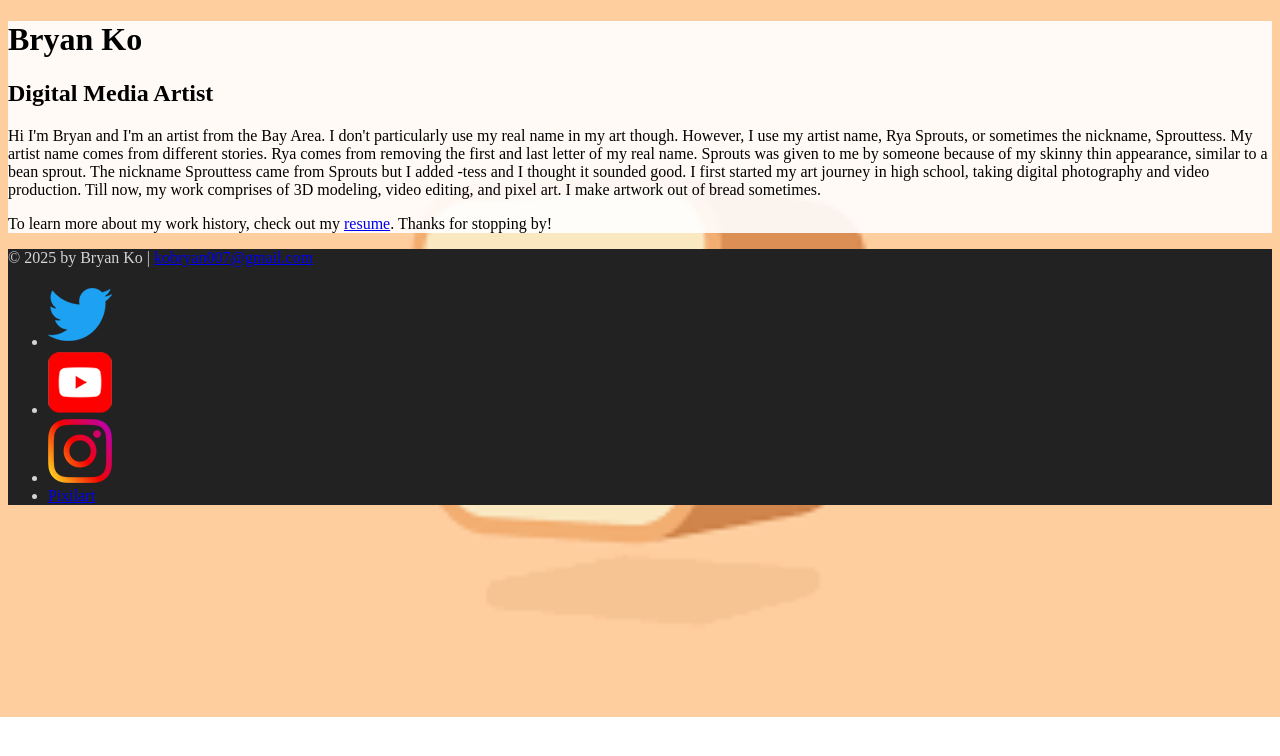
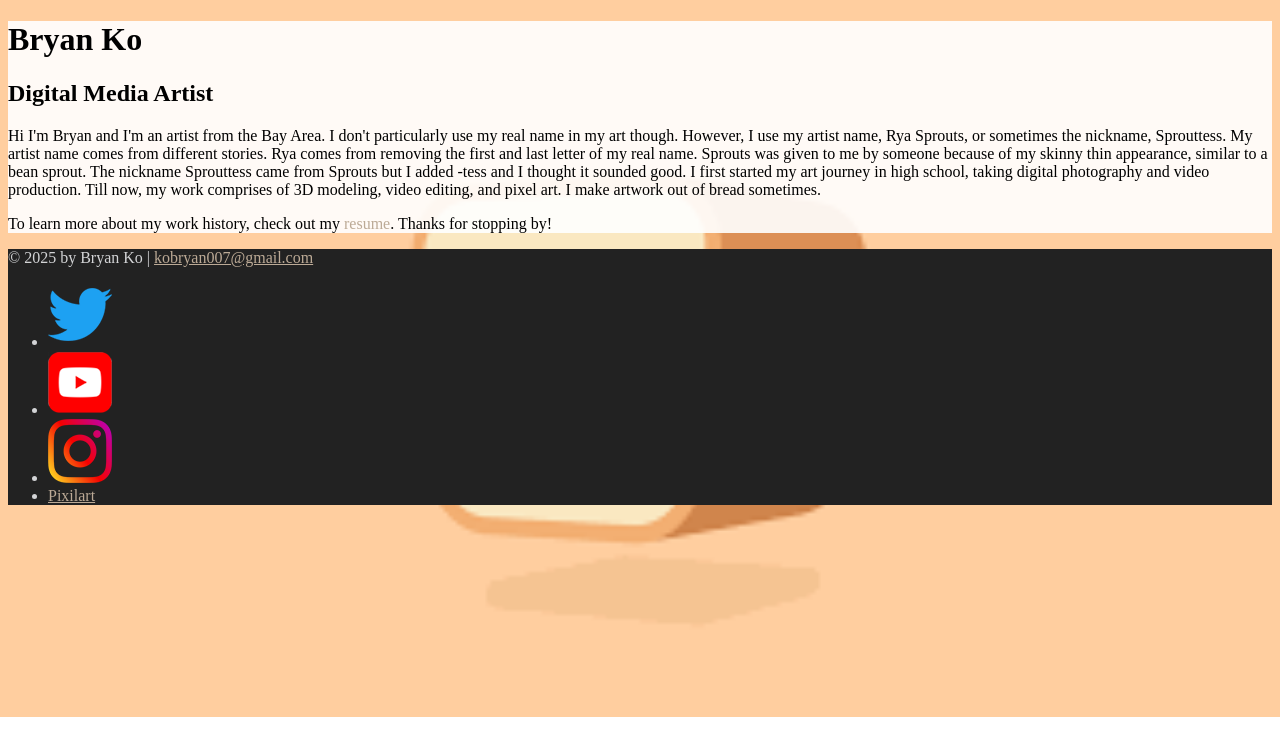
Before and after one commit to Sprouttess/Art-109, a plain HTML site: page portfolio-site/index.html in a window 1280 px wide. In both pictures the pointer is over the link "resume". Drawn offline with Linux system fonts and the light colour scheme.

Commit message:
changed colors of text and background

```diff
--- a/portfolio-site/css/styles.css
+++ b/portfolio-site/css/styles.css
@@ -13,6 +13,22 @@ Off-white       #f6f6f6
 body {
     background: papayawhip;
 }
+
+/*links */
+a {
+    color: #3c8452;
+}
+a:hover {
+    color: #bcaa96;
+    text-decoration: none;
+}
+footer a {
+    color: #bcaa96;
+}
+footer a:hover {
+    color: #3c8452;
+}
+
 
 /* HOME
 --------------------*/
```
